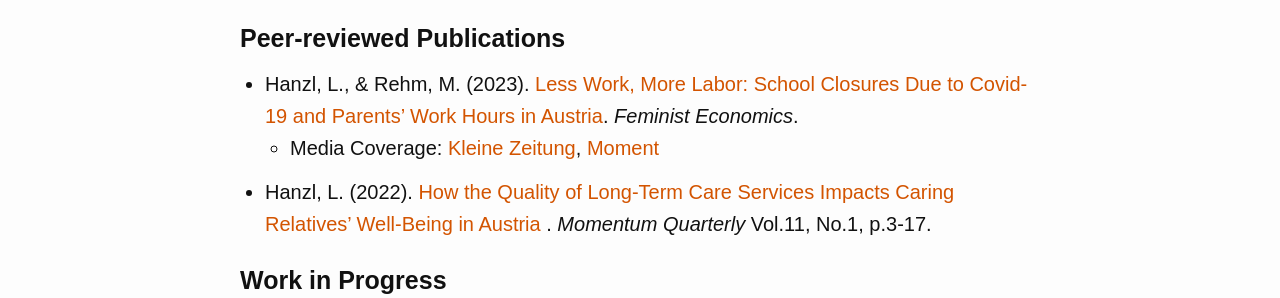
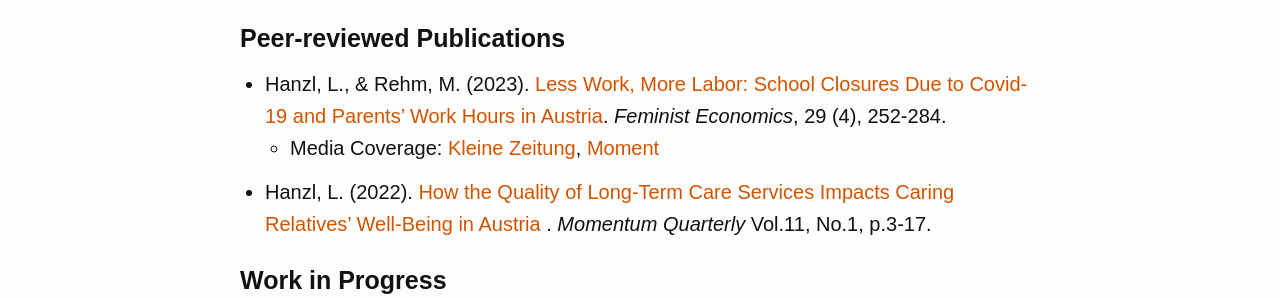
Before and after one commit to lisahanzl/lisahanzl.github.io, a Jekyll site: the page built from 01_research.md, in a window 1280 px wide. Shown: the part 132-430 px from the top of the page. Built offline with Jekyll 4.4.1, drawn with Linux system fonts in a browser that asks for light colours.

Commit message:
Update 01_research.md

```diff
--- a/01_research.md
+++ b/01_research.md
@@ -8,7 +8,7 @@ permalink: /research/
 
 ### Peer-reviewed Publications
 <p> </p>
-- Hanzl, L., & Rehm, M. (2023). [Less Work, More Labor: School Closures Due to Covid-19 and Parents' Work Hours in Austria](https://www.tandfonline.com/doi/full/10.1080/13545701.2023.2251972){:target="_blank"}. *Feminist Economics*.
+- Hanzl, L., & Rehm, M. (2023). [Less Work, More Labor: School Closures Due to Covid-19 and Parents' Work Hours in Austria](https://www.tandfonline.com/doi/full/10.1080/13545701.2023.2251972){:target="_blank"}. *Feminist Economics*, 29 (4), 252-284.
   - Media Coverage: [Kleine Zeitung](https://www.kleinezeitung.at/politik/5981546/Frauen-unter-Druck_Folgen-der-Pandemie_Nur-Frauen-reduzierten){:target="_blank"}, [Moment](https://www.moment.at/story/schulschließungen-pandemie-arbeit){:target="_blank"}
 <p> </p>
 
```
